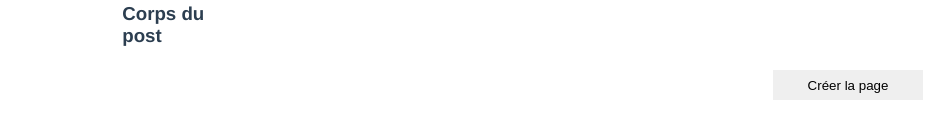
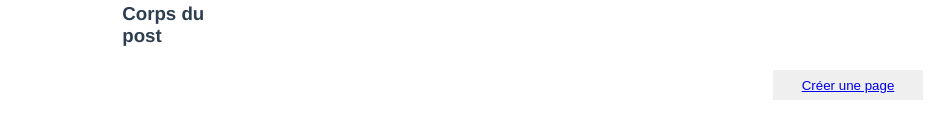
Before and after one commit to IIM-Creative-Technology/vuejs-AlexandreDelafosse, a Vue app: page /newpost in a window 1280 px wide. Shown: the part 368-506 px from the top of the page, without its empty margins (344-1280 px from the left). Built offline with nearby package versions, Linux system fonts and the light colour scheme.

Commit message:
'redirectioncréationdepage'

```diff
--- a/src/components/Newpost.vue
+++ b/src/components/Newpost.vue
@@ -26,7 +26,7 @@
       </section>
     </div>
 
-    <button id="add-post" type="text" v-on:click="addPost"> Créer la page</button>
+    <button id="add-post" type="text" v-on:click="addPost"><router-link to="/">Créer une page</router-link></button>
 
   </div>
 </template>
```
